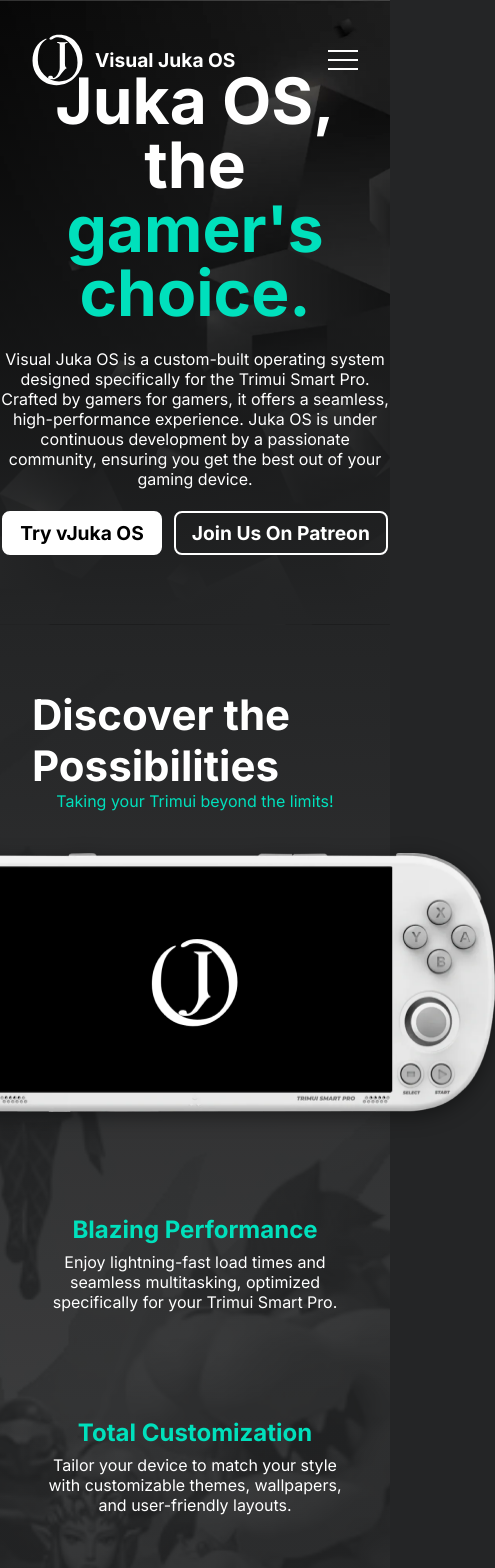
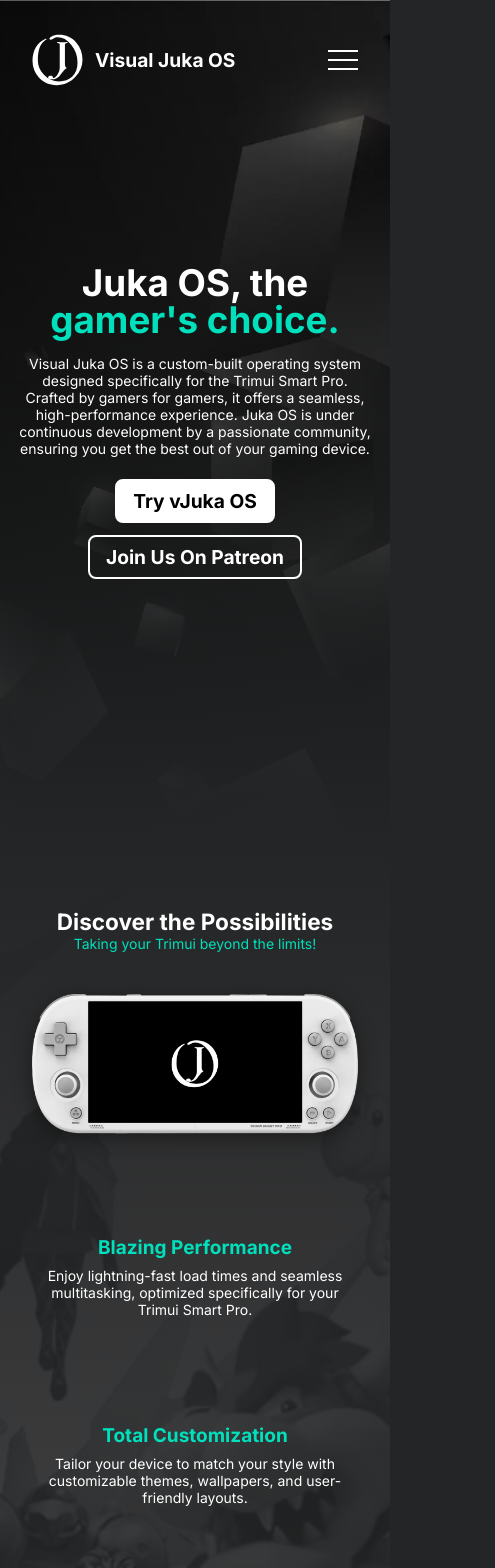
Before and after one commit to jukaLang/JukaOSwebsite, a SvelteKit app: page / in a window 390 px wide. Shown: the top 1568 px of the page, 495 px wide, since content can reach past the window. Built offline with nearby package versions, Linux system fonts and the light colour scheme; some icons are missing.

Commit message:
fix: improve responsiveness and adjust font and image sizes

```diff
--- a/src/assets/styles/typography.scss
+++ b/src/assets/styles/typography.scss
@@ -1 +1,17 @@
 @import url('https://fonts.googleapis.com/css2?family=Inter:ital,opsz,wght@0,14..32,100..900;1,14..32,100..900&display=swap');
+
+:global(h1) {
+  font-size: clamp(2rem, 1rem + 5.3333vw, 4rem);
+}
+
+:global(h2) {
+  font-size: clamp(1.25rem, 2.5vw + 0.8rem, 2.5rem);
+}
+
+:global(h3) {
+  font-size: clamp(1.1rem, 2vw + 0.7rem, 2rem);
+}
+
+:global(p) {
+  font-size: clamp(0.875rem, 1.2vw + 0.5rem, 1.25rem);
+}
--- a/src/lib/components/Features.svelte
+++ b/src/lib/components/Features.svelte
@@ -6,9 +6,7 @@
 	<div class="features__container">
 		<div class="features__container__header">
 			<h2 class="features__container__header__title">Discover the Possibilities</h2>
-			<span class="features__container__header__subtitle">
-				Taking your Trimui beyond the limits!
-			</span>
+			<p class="features__container__header__subtitle">Taking your Trimui beyond the limits!</p>
 		</div>
 		<img
 			class="features__container__image"
@@ -88,10 +86,6 @@
 					justify-content: center;
 					margin-bottom: 42px;
 
-					&__title {
-						font-size: 2.625rem;
-					}
-
 					&__subtitle {
 						color: $primary-clr;
 					}
@@ -100,6 +94,8 @@
 				&__image {
 					filter: drop-shadow(0px 5px 10px rgba(0, 0, 0, 0.4));
 					margin-bottom: 42px;
+					width: 100%;
+					height: auto;
 				}
 
 				&__list {
@@ -120,7 +116,6 @@
 						text-align: center;
 
 						&__title {
-							font-size: 1.5rem;
 							color: $primary-clr;
 							margin-bottom: 8px;
 						}
--- a/src/lib/components/Hero.svelte
+++ b/src/lib/components/Hero.svelte
@@ -25,11 +25,15 @@
 		@include container;
 
 		& {
-			height: 74vh;
+			height: 90vh;
 			background: linear-gradient(180deg, rgba(36, 37, 38, 0) 0%, #242526 100%), url(/banner.webp);
 			background-position: center;
 			background-repeat: no-repeat;
 			background-size: cover;
+
+			@media (max-width: 768px) {
+				height: 100vh !important;
+			}
 		}
 
 		&__container {
@@ -39,11 +43,11 @@
 			justify-content: center;
 			color: white;
 			text-align: center;
+			padding: 0 16px;
 
 			&__title {
-				font-size: 4rem;
 				line-height: 1;
-				margin-bottom: 24px;
+				margin-bottom: 16px;
 
 				&__highlight {
 					color: $primary-clr;
@@ -52,13 +56,14 @@
 
 			&__text {
 				margin-bottom: 22px;
-				max-width: 840px;
 			}
 
 			&__wrapper {
 				display: flex;
 				flex-direction: row;
 				gap: 12px;
+				flex-wrap: wrap;
+				justify-content: center;
 			}
 		}
 	}
```
